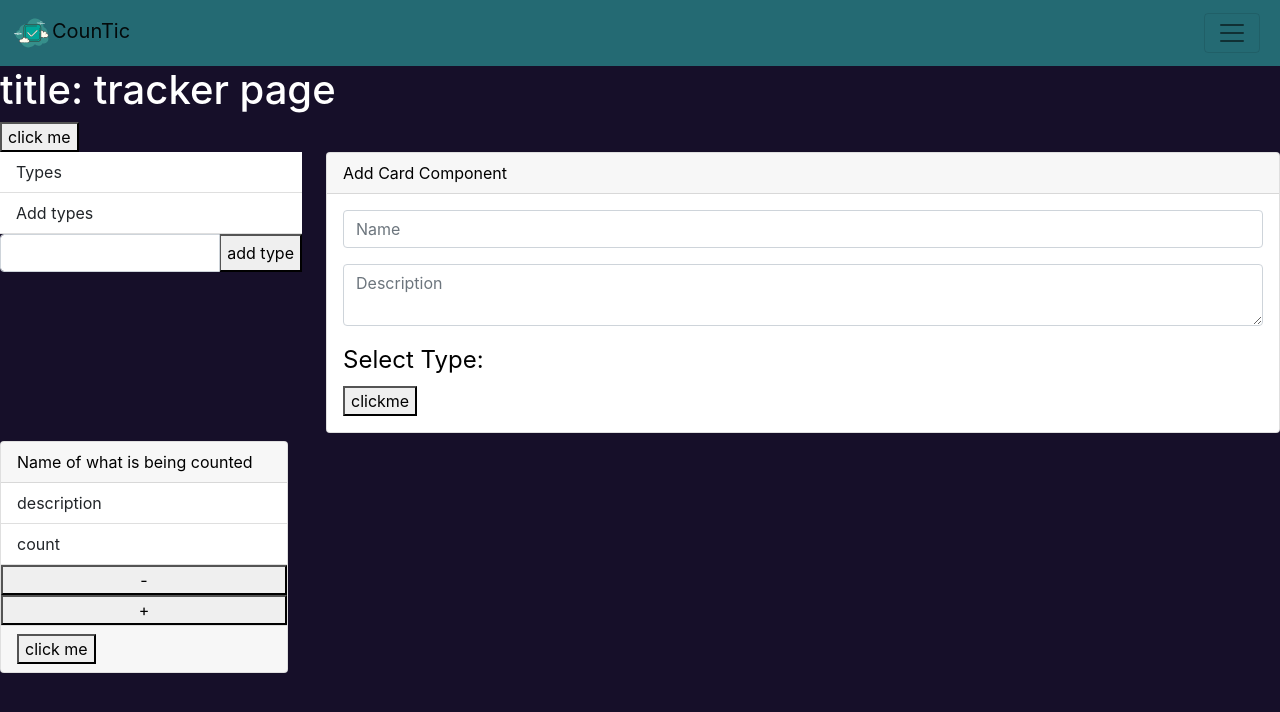
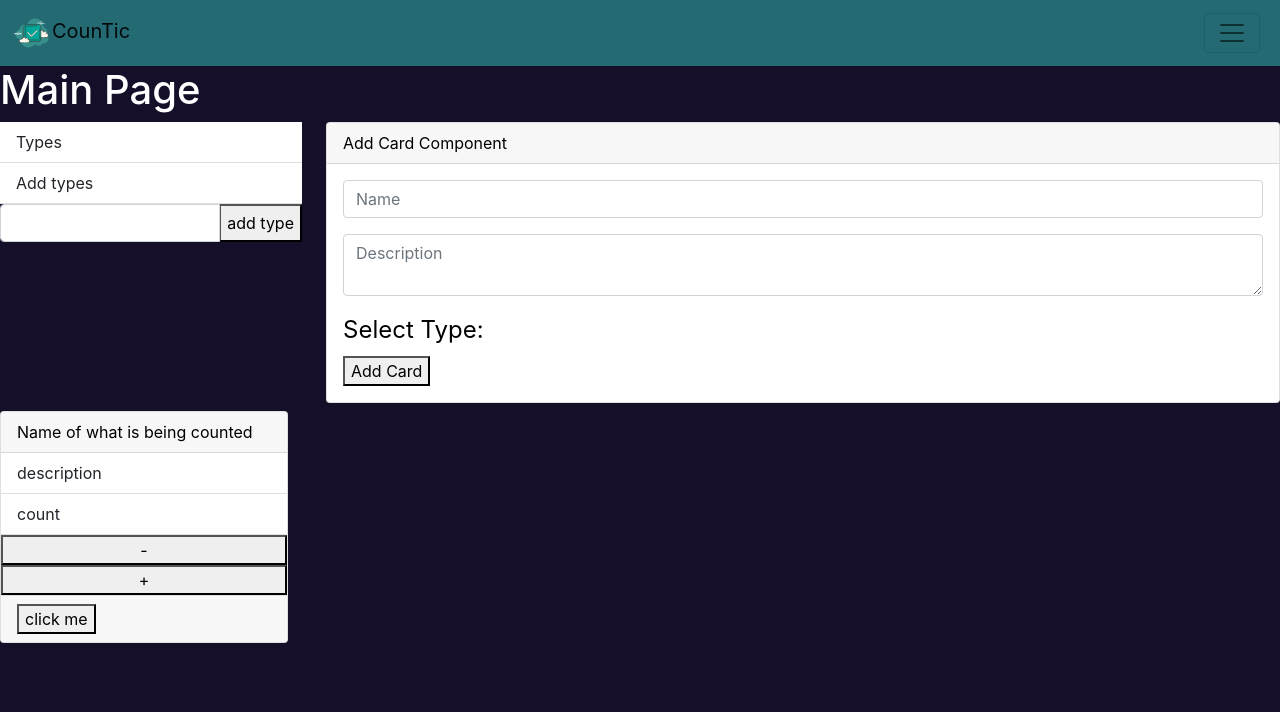
Before and after one commit to TinaCollier/CounTicApp, a React (Create React App) app in the folder public/: page /trackerpage in a window 1280 px wide. Shown: the top 712 px of the page. Built offline with nearby package versions, Linux system fonts and the light colour scheme.

Commit message:
preparing to work on count cards

```diff
--- a/public/src/pages/AddCard.js
+++ b/public/src/pages/AddCard.js
@@ -77,7 +77,7 @@ const AddCard = ({ types }) => {
                         )
                     })}
                 </Form>
-                <button onMouseOver={ () => showTypes ? setShowTypes( false ) : setShowTypes( true ) }>clickme</button>
+                <button onMouseOver={ () => showTypes ? setShowTypes( false ) : setShowTypes( true ) }>Add Card</button>
             </CardBody>
         </Card>
     )
--- a/public/src/pages/TrackerPage.js
+++ b/public/src/pages/TrackerPage.js
@@ -16,8 +16,8 @@ function TrackerPage() {
     }
     return (
         <div>
-            <h1>title: tracker page</h1>
-            <button onClick={ handleClick }>click me</button>
+            <h1>Main Page</h1>
+            {/* <button onClick={ handleClick }>click me</button> */}
             <Row>
                 <Col xs="3">
                 <TypeList types={ types } setTypes={ setTypes } />
```
